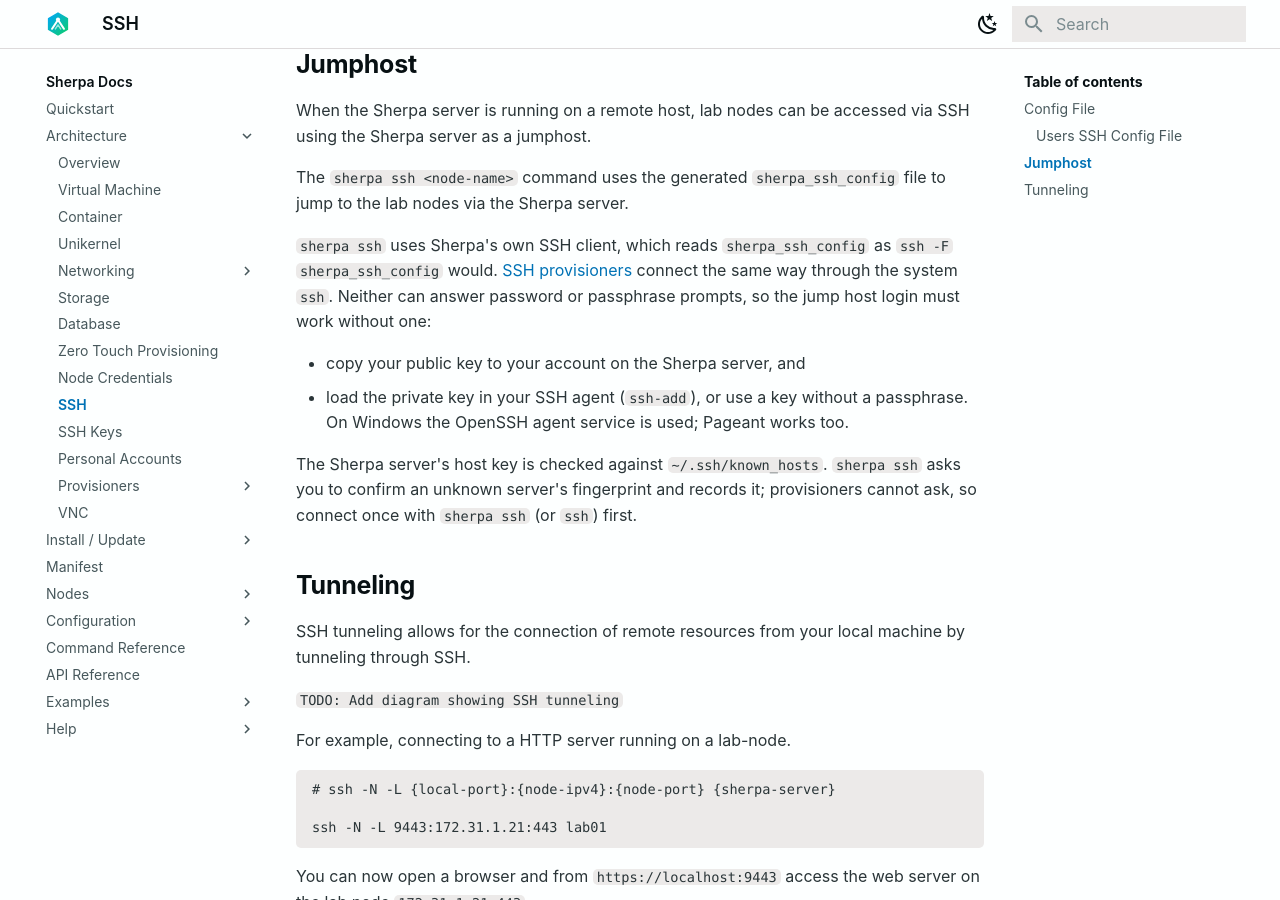
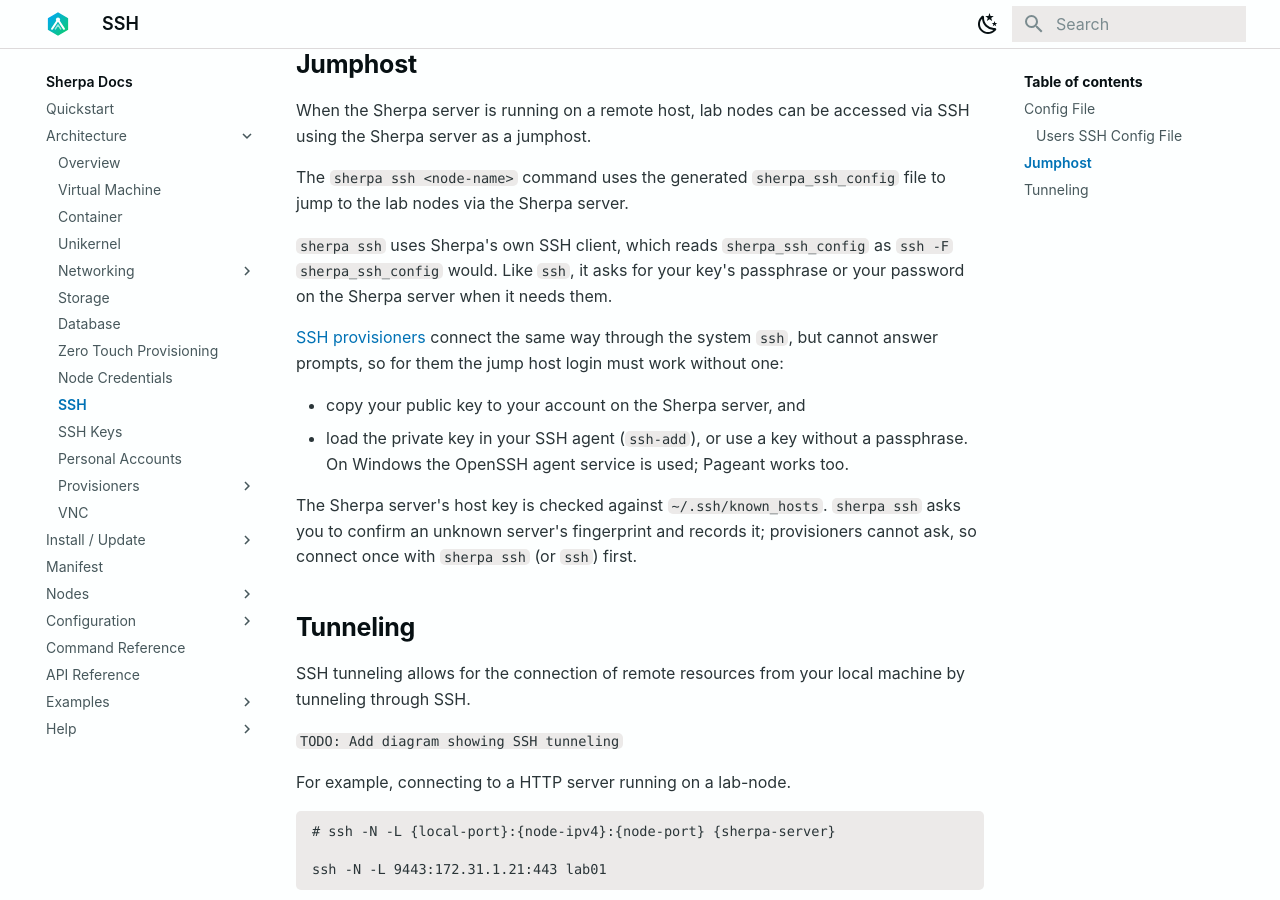
Before and after one commit to bwks/sherpa-docs, an MkDocs documentation site: the page built from docs/architecture/ssh.md, in a window 1280 px wide and 900 px high, scrolled down 472 px. Built offline with MkDocs 1.6.1 and Material for MkDocs 9.7.7, drawn with Linux system fonts in a browser that asks for light colours.

Commit message:
docs: sherpa ssh asks for a key passphrase or password [skip ci]
Co-Authored-By: Claude Opus 5.5 <noreply@anthropic.com>

```diff
--- a/docs/architecture/ssh.md
+++ b/docs/architecture/ssh.md
@@ -23,9 +23,11 @@ The `sherpa ssh <node-name>` command uses the generated
 Sherpa server.
 
 `sherpa ssh` uses Sherpa's own SSH client, which reads `sherpa_ssh_config` as
-`ssh -F sherpa_ssh_config` would. [SSH provisioners](provisioners/ssh.md) connect the same way
-through the system `ssh`. Neither can answer password or passphrase prompts, so the jump host
-login must work without one:
+`ssh -F sherpa_ssh_config` would. Like `ssh`, it asks for your key's passphrase or your
+password on the Sherpa server when it needs them.
+
+[SSH provisioners](provisioners/ssh.md) connect the same way through the system `ssh`, but
+cannot answer prompts, so for them the jump host login must work without one:
 
 - copy your public key to your account on the Sherpa server, and
 - load the private key in your SSH agent (`ssh-add`), or use a key without a passphrase. On
```
Also changed, not shown: docs/command-reference.md (+3 -2 lines).
